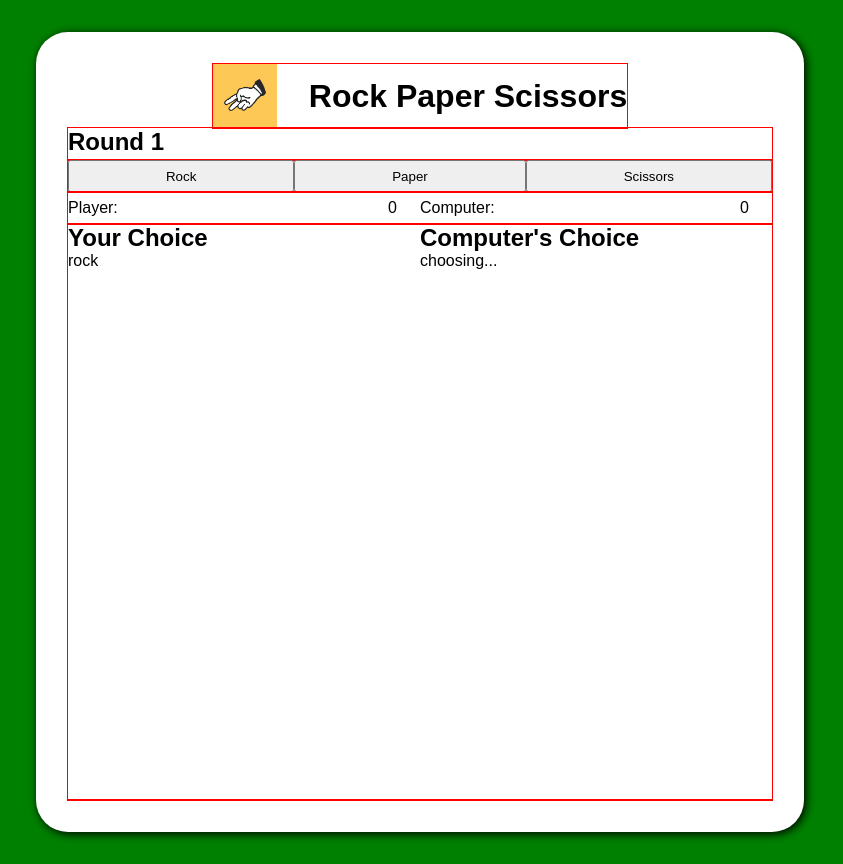
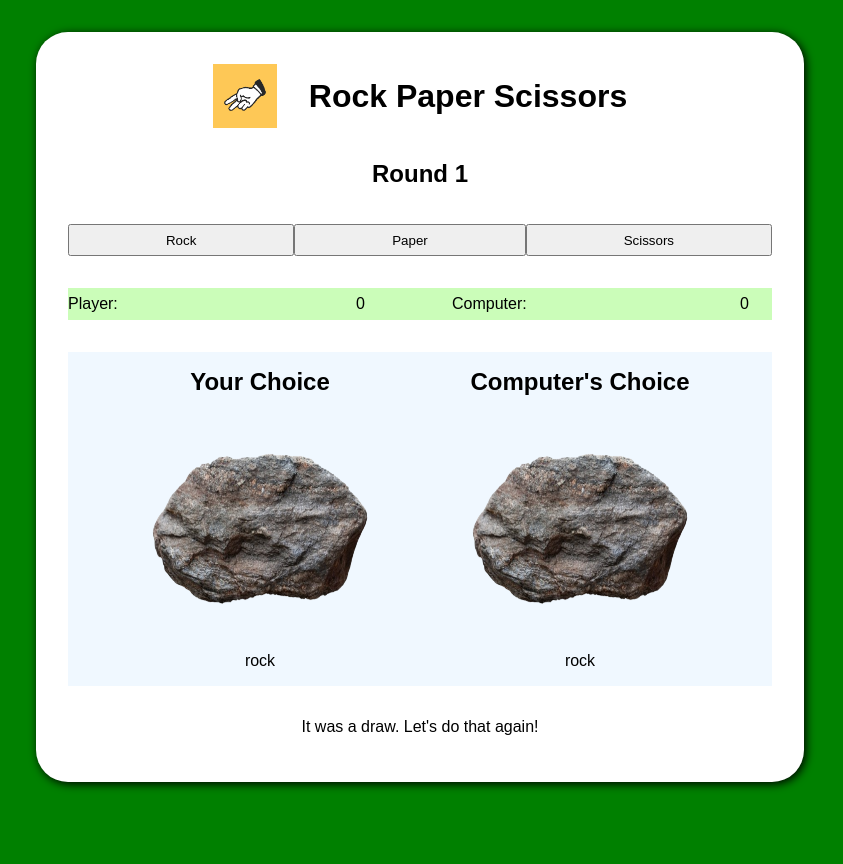
Before and after one commit to UtsavK-0112/odin-rock-paper-scissors, a plain HTML site: page index.html in a window 1280 px wide. Both pictures are taken after a click on the button "Rock". Shown: the whole page, without its empty margins (220-1063 px from the left). After the commit the page ends 814 px from the top, so only its background shows below. Drawn offline with Linux system fonts and the light colour scheme.

Commit message:
Add images to display

```diff
--- a/index.html
+++ b/index.html
@@ -25,13 +25,16 @@
             <p class="computer-score">0</p>
         </span>
         <div class="display">
-            <div>
+            <div class="player-choice">
                 <h2>Your Choice</h2>
-                <p class="player-choice"></p>
+                <img src="" alt="" class="player-image">
+                <p class="player-choice-text"></p>
             </div>
-            <div>
+            <div class="computer-choice">
                 <h2>Computer's Choice</h2>
-                <p class="computer-choice"></p>
+                <img src="" alt="" class="computer-image">
+
+                <p class="computer-choice-text"></p>
             </div>
         </div>
         <p class="game-result"></p>
--- a/script.js
+++ b/script.js
@@ -1,27 +1,40 @@
+const roundText = document.querySelector(".round");
 const buttons = document.querySelectorAll(".playerChoices>button");
-const playerChoiceParagraph = document.querySelector(".player-choice");
-const computerChoiceParagraph = document.querySelector(".computer-choice");
+
 const resultsParagraph = document.querySelector(".game-result");
 const playerScoreParagraph = document.querySelector(".player-score");
 const computerScoreParagraph = document.querySelector(".computer-score");
-const roundText = document.querySelector(".round");
+
+const playerChoiceParagraph = document.querySelector(".player-choice-text");
+const computerChoiceParagraph = document.querySelector(".computer-choice-text");
+
+const playerChoiceDiv = document.querySelector(".player-choice");
+const computerChoiceDiv = document.querySelector(".computer-choice");
+
+const playerChoiceImage = document.querySelector(".player-image");
+const computerChoiceImage = document.querySelector(".computer-image");
 
 let playerScore = 0;
 let computerScore = 0;
 let round = 0;
 
-function getImageForObject(object) {
-    let image = document.createElement("img");
+function getImageURLForObject(object) {
+    let URL;
 
-    object = object.ToLowerCase();
+    object = object.toLowerCase();
     switch (object) {
         case "rock":
+            URL = "rock.png";
             break;
         case "paper":
+            URL = "paper.png";
             break;
         case "scissors":
+            URL = "scissors.png";
             break;
     }
+
+    return URL;
 }
 
 function getComputerChoice() {
@@ -77,14 +90,18 @@ buttons.forEach((button) => {
         const playerChoice = event.target.id;
         const computerChoice = getComputerChoice();
 
+        playerChoiceImage.src = getImageURLForObject(playerChoice);
         playerChoiceParagraph.textContent = playerChoice;
+
+        computerChoiceImage.src = "thinking.png";
         computerChoiceParagraph.textContent = "choosing...";
 
         setTimeout(() => {
             computerChoiceParagraph.textContent = computerChoice;
+            computerChoiceImage.src = getImageURLForObject(computerChoice);
+
             const result = playRound(playerChoice, computerChoice);
 
-            round++;
             switch (result) {
                 case "win":
                     playerScore++;
@@ -94,7 +111,6 @@ buttons.forEach((button) => {
                 case "loss":
                     computerScore++;
                     message = "You lost :(";
-
                     break;
                 case "draw":
                     round--;
@@ -105,7 +121,9 @@ buttons.forEach((button) => {
             resultsParagraph.textContent = message;
             playerScoreParagraph.textContent = playerScore;
             computerScoreParagraph.textContent = computerScore;
+
+            round++;
             roundText.textContent = round + 1;
-        }, 3000);
+        }, 2000);
     });
 });
--- a/style.css
+++ b/style.css
@@ -14,14 +14,13 @@ body {
     padding: 2rem;
     border-radius: 2rem;
     box-shadow: 2px 2px 10px black;
-    height: 100vh;
     display: grid;
     grid-template-columns: 1fr;
-    grid-template-rows: 4rem 2rem 2rem 2rem 1fr;
+    grid-template-rows: 4rem 2rem 2rem 2rem 1fr 2rem;
+    row-gap: 2rem;
 }
 
 .root > * {
-    outline: 1px solid red;
 }
 
 .root > h1 {
@@ -31,6 +30,10 @@ body {
     justify-content: space-between;
     align-items: center;
     gap: 2rem;
+}
+
+.root > h2 {
+    text-align: center;
 }
 
 .root > h1 > img {
@@ -51,10 +54,32 @@ body {
     grid-template-columns: 1fr 2rem 1fr 2rem;
     justify-content: space-between;
     align-items: center;
+    background-color: rgb(203, 253, 185);
+    gap: 4rem;
 }
 
 .display {
     display: grid;
     grid-template-columns: 1fr 1fr;
-    grid-template-rows: 1fr 1fr;
+    grid-template-rows: 1fr;
+    background-color: aliceblue;
+    padding: 1rem 2rem;
 }
+
+.player-choice,
+.computer-choice {
+    /* background-color: red; */
+    display: flex;
+    flex-direction: column;
+    align-items: center;
+}
+
+.player-image,
+.computer-image {
+    width: 16rem;
+    height: 16rem;
+}
+
+.game-result {
+    text-align: center;
+}
```
Also changed, not shown: thinking.png (added).
